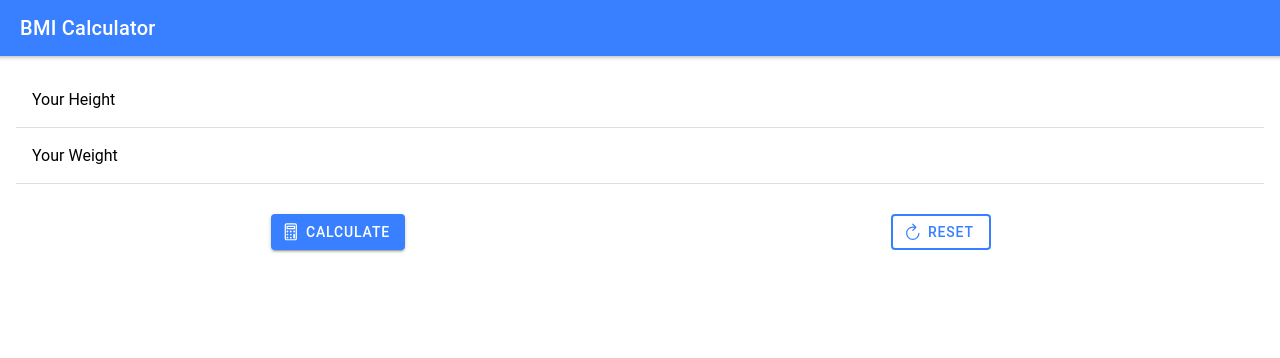
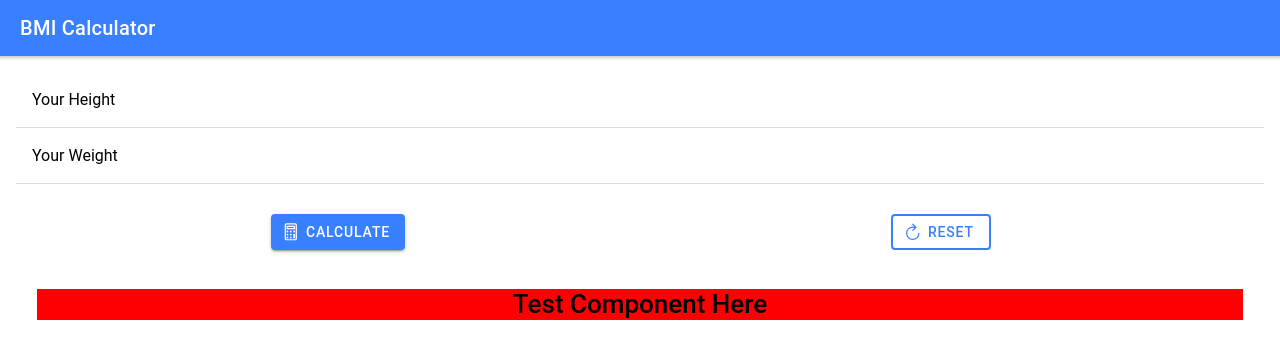
Before and after one commit to romrauq/ionic-bmi-app, a React (Create React App) app: page / in a window 1280 px wide. Shown: the top 358 px of the page. Built offline with nearby package versions, Linux system fonts and the light colour scheme.

Commit message:
Imported TestComponent into App.tsx

```diff
--- a/src/App.tsx
+++ b/src/App.tsx
@@ -1,4 +1,5 @@
 import React, { useRef } from "react";
+import TestComponent from "./components/TestComponent";
 
 import {
 	setupIonicReact,
@@ -97,6 +98,7 @@ const App: React.FC = () => {
 					<IonRow>
 						<IonCol id="result"></IonCol>
 					</IonRow>
+					<TestComponent />
 				</IonGrid>
 			</IonContent>
 		</IonApp>
```
